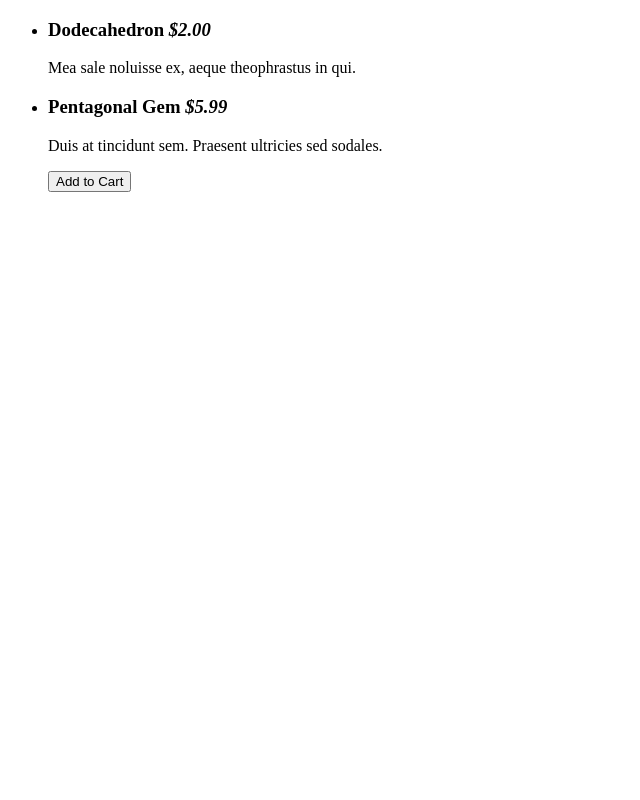
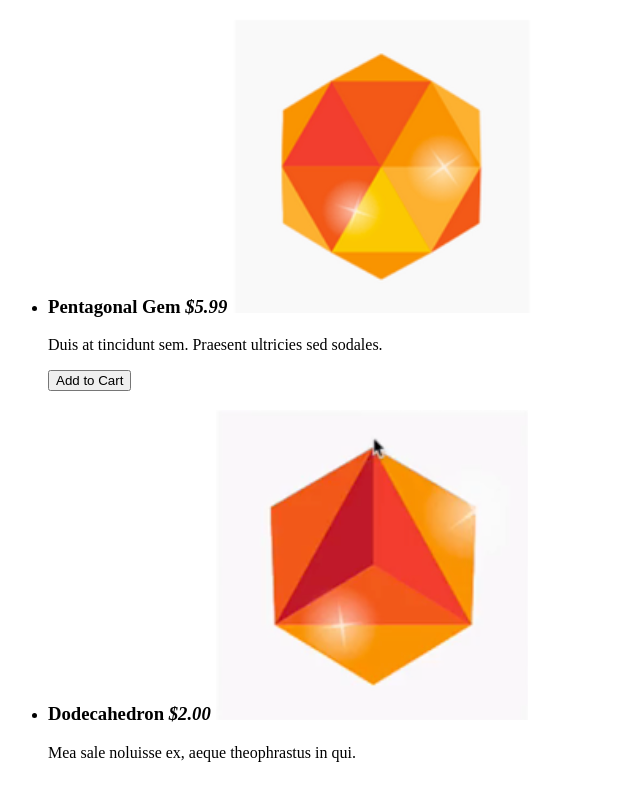
Before and after one commit to nickoram/shaping-up-with-angular-js, a website: page index.html in a window 1280 px wide. Shown: the whole page, without its empty margins (0-640 px from the left). Drawn offline with nearby package versions, Linux system fonts and the light colour scheme.

Commit message:
introduce ng-src directive for img tag
- also pop in orderBy filter with options for price

```diff
--- a/app.js
+++ b/app.js
@@ -1,5 +1,9 @@
 (function() {
   var app = angular.module('store', []);
+
+  app.controller('StoreController', function() {
+    this.products = gems;
+  });
 
   var gems = [
       {
@@ -7,19 +11,27 @@
           price: 2,
           description: 'Mea sale noluisse ex, aeque theophrastus in qui.',
           canPurchase: false,
-          soldOut: true
+          soldOut: true,
+          images: [
+              {
+                  full: 'images/hexagem-full.png',
+                  thumb: 'images/hexagem-thumb.png'
+              }
+          ]
       },
       {
           name: 'Pentagonal Gem',
           price: 5.99,
           description: 'Duis at tincidunt sem. Praesent ultricies sed sodales.',
           canPurchase: true,
-          soldOut: false
+          soldOut: false,
+          images: [
+              {
+                  full: 'images/octogem-full.png',
+                  thumb: 'images/octogem-thumb.png'
+              }
+          ]
       }
   ];
 
-  app.controller('StoreController', function() {
-    this.products = gems;
-  });
-
 })();
--- a/index.html
+++ b/index.html
@@ -8,9 +8,10 @@
 
   <body ng-controller="StoreController as store">
       <ul class="list-group">
-          <li class="list-group-item" ng-repeat="product in store.products">
+          <li class="list-group-item" ng-repeat="product in store.products | orderBy:'-price'">
               <h3>{{product.name}}
                   <em class="pull-right">{{product.price | currency}}</em>
+                  <img ng-src="{{product.images[0].thumb}}"/>
               </h3>
               <p>{{product.description}}</p>
               <button ng-show="product.canPurchase">Add to Cart</button>
```
Also changed, not shown: images/hexagem-full.png (added), images/hexagem-thumb.png (added), images/octogem-full.png (added), images/octogem-thumb.png (added).
